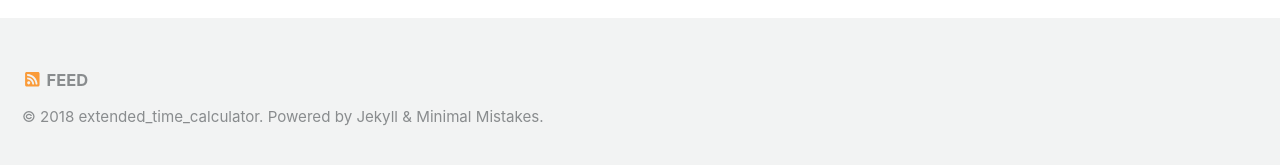
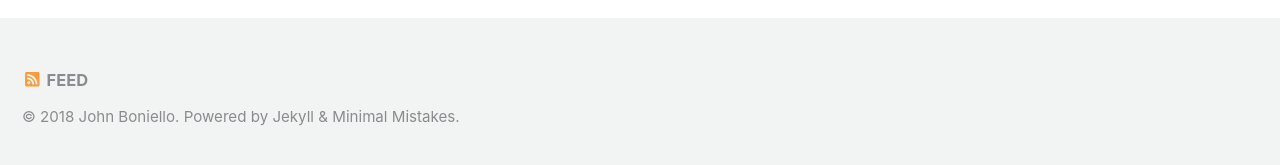
Before and after one commit to jbonz37/extended_time_calculator, a Jekyll site: the page built from index.html, in a window 1280 px wide and 900 px high, scrolled down 1365 px. Shown: the part 728-893 px from the top of the window. Built offline with Jekyll 4.4.1, drawn with Linux system fonts in a browser that asks for light colours; nearby versions of some CDN libraries; comment, search, counter and statistics services are not loaded.

Commit message:
Update footer.html

```diff
--- a/_includes/footer.html
+++ b/_includes/footer.html
@@ -22,4 +22,4 @@
   </ul>
 </div>
 
-<div class="page__footer-copyright">&copy; {{ site.time | date: '%Y' }} {{ site.name | default: site.title }}. {{ site.data.ui-text[site.locale].powered_by | default: "Powered by" }} <a href="https://jekyllrb.com" rel="nofollow">Jekyll</a> &amp; <a href="https://mademistakes.com/work/minimal-mistakes-jekyll-theme/" rel="nofollow">Minimal Mistakes</a>.</div>
+<div class="page__footer-copyright">&copy; {{ site.time | date: '%Y' }} John Boniello. {{ site.data.ui-text[site.locale].powered_by | default: "Powered by" }} <a href="https://jekyllrb.com" rel="nofollow">Jekyll</a> &amp; <a href="https://mademistakes.com/work/minimal-mistakes-jekyll-theme/" rel="nofollow">Minimal Mistakes</a>.</div>
```
